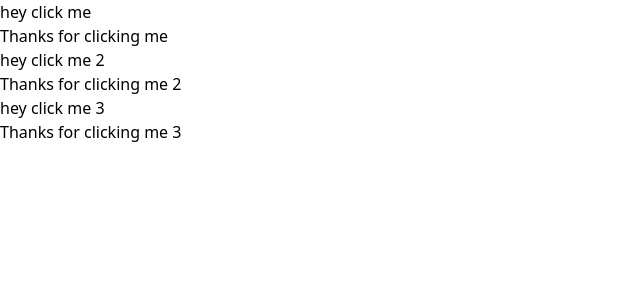
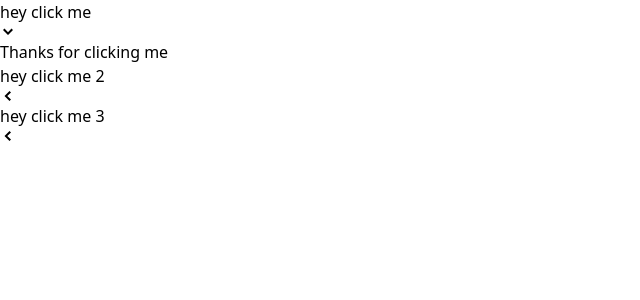
Before and after one commit to LamideAnifowoshe/components, a React (Create React App) app: page / in a window 1280 px wide. Shown: the top 300 px of the page, without its empty margins (0-640 px from the left). Built offline with nearby package versions, Linux system fonts and the light colour scheme.

Commit message:
update Accordion.js

```diff
--- a/src/App.js
+++ b/src/App.js
@@ -4,18 +4,18 @@ function App() {
   const items = [
     {
       id: "efky1",
-      display: "hey click me",
-      option: "Thanks for clicking me",
+      label: "hey click me",
+      content: "Thanks for clicking me",
     },
     {
       id: "efky2",
-      display: "hey click me 2",
-      option: "Thanks for clicking me 2",
+      label: "hey click me 2",
+      content: "Thanks for clicking me 2",
     },
     {
       id: "efky3",
-      display: "hey click me 3",
-      option: "Thanks for clicking me 3",
+      label: "hey click me 3",
+      content: "Thanks for clicking me 3",
     },
   ];
 
--- a/src/components/Accordion.js
+++ b/src/components/Accordion.js
@@ -1,9 +1,25 @@
+import { useState } from "react";
+import { GoChevronDown, GoChevronLeft } from "react-icons/go";
+
 function Accordion({ items }) {
-  const renderedItems = items.map((item) => {
+  const [expandedIndex, setExpandedIndex] = useState(0);
+
+  const handleClick = (index) => {
+    setExpandedIndex(index);
+  };
+
+  const renderedItems = items.map((item, index) => {
+    const isExpanded = index === expandedIndex;
+    const content = isExpanded && <div>{item.content}</div>;
+    const icon = (
+      <span>{isExpanded ? <GoChevronDown /> : <GoChevronLeft />}</span>
+    );
+
     return (
       <div key={item.id}>
-        <div>{item.display}</div>
-        <div>{item.option}</div>
+        <div onClick={() => handleClick(index)}>{item.label}</div>
+        {icon}
+        <div>{content}</div>
       </div>
     );
   });
```
